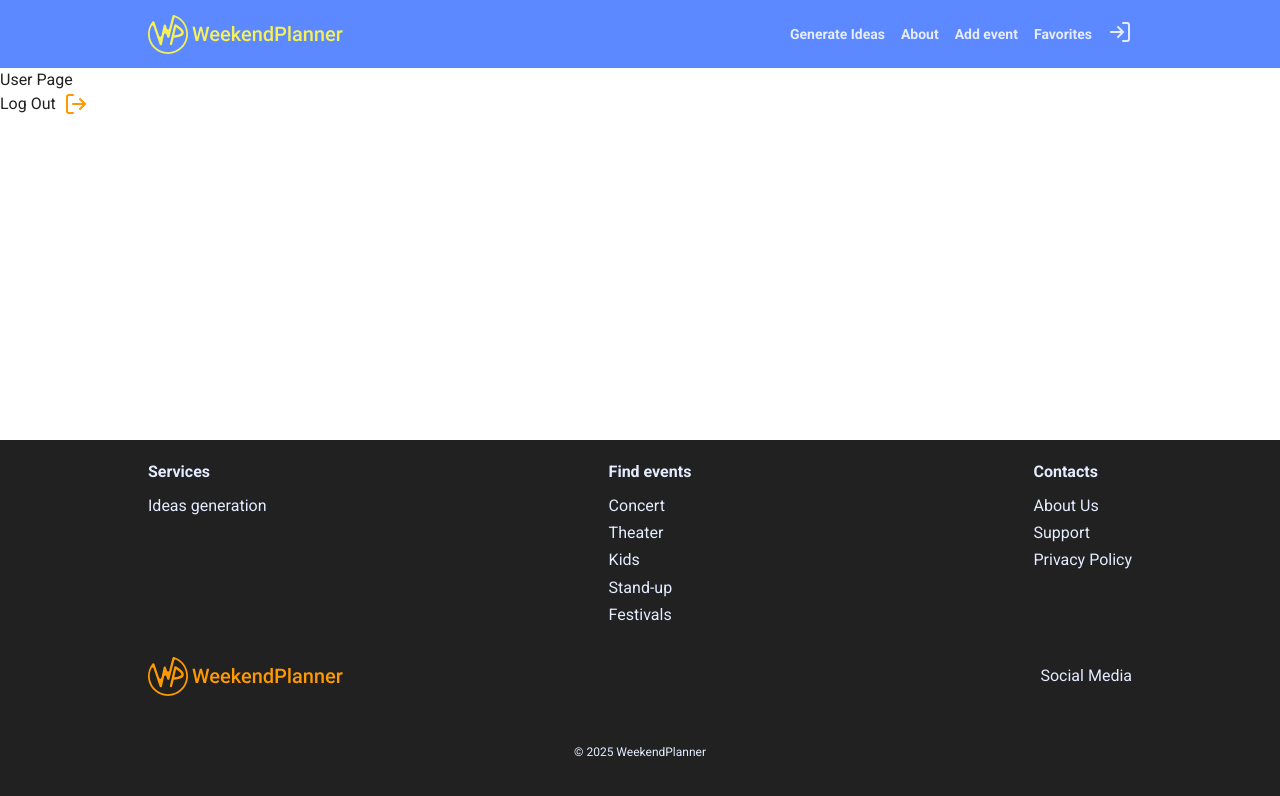
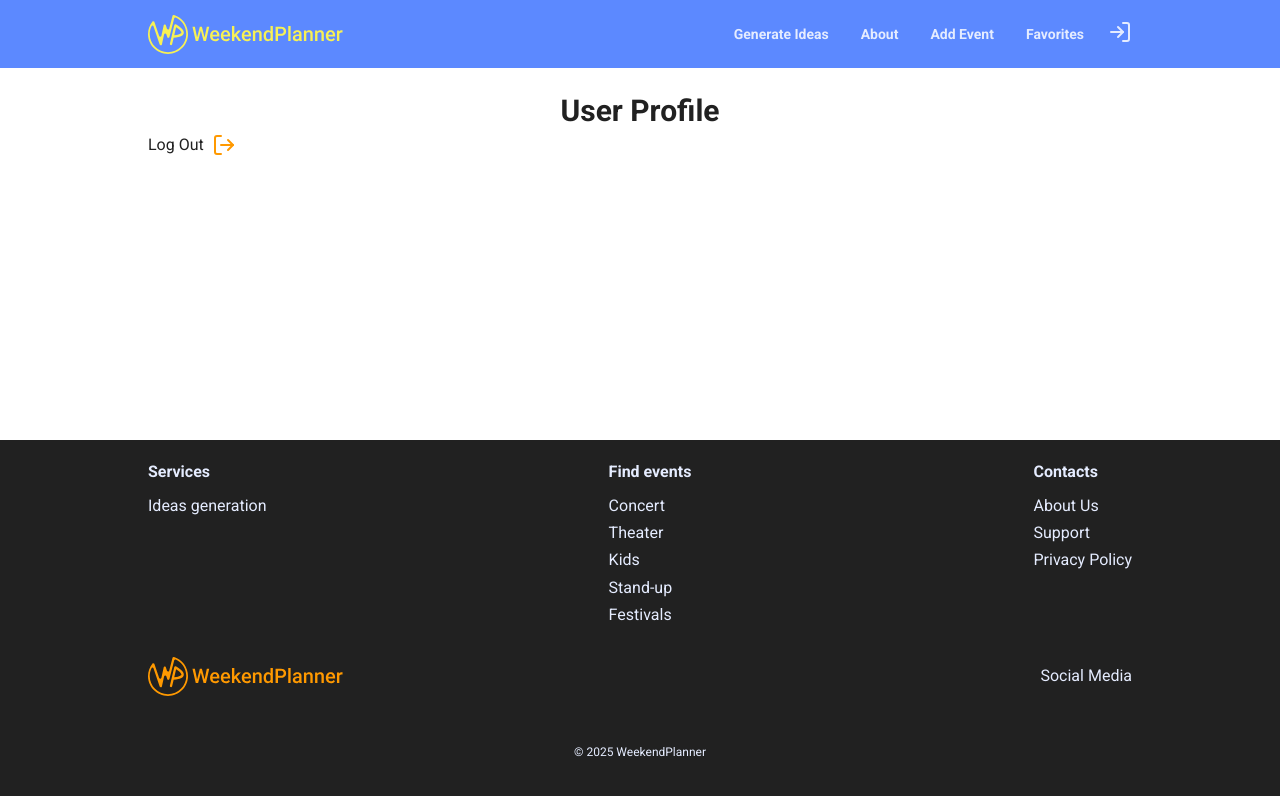
Before and after one commit to megabytos/weekend-planner-fe, a Next.js app: page /user in a window 1280 px wide. Shown: the top 796 px of the page. Built offline with nearby package versions, Linux system fonts and the light colour scheme; no server answers.

Commit message:
HeaderNavLink component was added

```diff
--- a/src/app/user/page.js
+++ b/src/app/user/page.js
@@ -2,6 +2,8 @@
 
 import { LogOut } from 'lucide-react';
 
+import Container from '@/components/layout/container';
+import Section from '@/components/layout/section';
 import Button from '@/components/ui/buttons/button';
 import { useAuth } from '@/context/auth-context';
 
@@ -13,8 +15,9 @@ export default function UserPage() {
   };
 
   return (
-    <div>
-      <h1>User Page</h1>
+    <Section>
+      <Container className="py-4 md:py-5 lg:py-8">
+        <h1 className="text-center text-3xl font-bold">User Profile</h1>
         <Button
           onClick={handleLogout}
           type="button"
@@ -24,6 +27,7 @@ export default function UserPage() {
           <span>Log Out</span>
           <LogOut className="stroke-orange" />
         </Button>
-    </div>
+      </Container>
+    </Section>
   );
 }
--- /dev/null
+++ b/src/components/layout/data.js
@@ -0,0 +1,6 @@
+export const headerNavLinks = [
+  { href: '/ideas', text: 'Generate Ideas' },
+  { href: '/about', text: 'About' },
+  { href: '/add-event', text: 'Add Event' },
+  { href: '/favorites', text: 'Favorites' },
+];
--- /dev/null
+++ b/src/components/layout/header-nav-link.jsx
@@ -0,0 +1,23 @@
+import Link from 'next/link';
+import { usePathname } from 'next/navigation';
+
+import cn from '@/utils/class-names';
+
+export default function HeaderNavLink({ href, text }) {
+  const pathname = usePathname();
+  const isActive = href === pathname;
+
+  return (
+    <Link
+      href={href}
+      className={cn(
+        'block p-2 text-sm lg:text-lg text-blue-light font-bold hover:text-orange-light',
+        {
+          'text-orange-light underline': isActive,
+        },
+      )}
+    >
+      {text}
+    </Link>
+  );
+}
--- a/src/components/layout/header.jsx
+++ b/src/components/layout/header.jsx
@@ -14,6 +14,8 @@ import Logo from '../ui/logo';
 import Modal from '../ui/modal';
 import ModalMenu from '../ui/modal-menu';
 import Container from './container';
+import { headerNavLinks } from './data';
+import HeaderNavLink from './header-nav-link';
 
 export default function Header() {
   const isModalMenuOpen = useAppSelector((state) => state.modalMenu.isOpen);
@@ -36,64 +38,43 @@ export default function Header() {
           <Logo />
           <nav className="hidden md:flex gap-4 ml-auto mr-4">
             <ul className="flex gap-4">
-              <li>
-                <Link
-                  href="/ideas"
-                  className="text-sm lg:text-lg text-blue-light font-bold"
-                >
-                  Generate Ideas
-                </Link>
-              </li>
-              <li>
-                <Link
-                  href="/about"
-                  className="text-sm lg:text-lg text-blue-light font-bold"
-                >
-                  About
-                </Link>
-              </li>
-              <li>
-                <Link
-                  href="/add-event"
-                  className="text-sm lg:text-lg text-blue-light font-bold"
-                >
-                  Add event
-                </Link>
-              </li>
-              <li>
-                <Link
-                  href="/favorites"
-                  className="text-sm lg:text-lg text-blue-light font-bold"
-                >
-                  Favorites
-                </Link>
-              </li>
+              {headerNavLinks.map((link) => (
+                <li key={link.href}>
+                  <HeaderNavLink href={link.href} text={link.text} />
+                </li>
+              ))}
             </ul>
           </nav>
           <ul className="flex gap-4 items-center">
             {!user && (
               <li>
-                <Button onClick={() => router.push('/sign-in')}>
+                <Button
+                  onClick={() => router.push('/sign-in')}
+                  className="[:hover&>svg]:stroke-orange-light"
+                >
                   <LogIn size={24} className="stroke-blue-light" />
                 </Button>
               </li>
             )}
-            <li className="md:hidden">
-              <Button>
-                <Menu
-                  size={24}
-                  className="stroke-blue-light"
-                  onClick={handleOpenModal}
-                />
-              </Button>
-            </li>
+
             {user && (
               <li>
-                <Button onClick={() => router.push('/user')}>
+                <Button
+                  onClick={() => router.push('/user')}
+                  className="[:hover&>svg]:stroke-orange-light"
+                >
                   <CircleUser size={24} className="stroke-blue-light" />
                 </Button>
               </li>
             )}
+            <li className="md:hidden">
+              <Button
+                onClick={handleOpenModal}
+                className="[:hover&>svg]:stroke-orange-light"
+              >
+                <Menu size={24} className="stroke-blue-light" />
+              </Button>
+            </li>
           </ul>
         </div>
       </Container>
```
Lines whose indentation alone changed are shown as unchanged.
